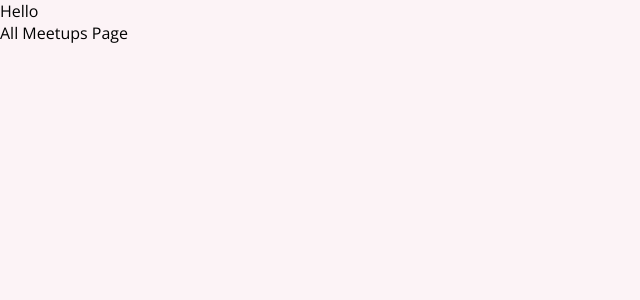
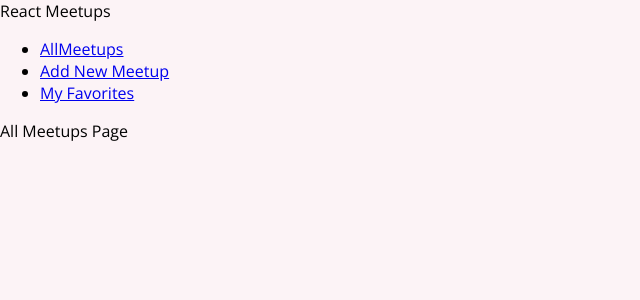
Before and after one commit to ZeyadTarekk/React-Meetups, a React (Create React App) app: page / in a window 1280 px wide. Shown: the top 300 px of the page, without its empty margins (0-640 px from the left). Built offline with nearby package versions, Linux system fonts and the light colour scheme.

Commit message:
Adding navigation links

```diff
--- a/src/App.js
+++ b/src/App.js
@@ -2,11 +2,12 @@
 import AllMeetupsPage from "./pages/AllMeetups";
 import NewMeetupPage from "./pages/NewMeetups";
 import FavoritesPage from "./pages/Favorites";
+import MainNavigation from "./components/layout/MainNavigation";
 function App() {
   // localhost:3000/
   return (
     <div>
-      Hello
+      <MainNavigation />
       <Routes>
         <Route path="/" element={<AllMeetupsPage />} />
         <Route path="/new-meetup" element={<NewMeetupPage />} />
--- /dev/null
+++ b/src/components/layout/MainNavigation.js
@@ -0,0 +1,24 @@
+import { Link } from "react-router-dom";
+
+function MainNavigation() {
+  return (
+    <header>
+      <div>React Meetups</div>
+      <nav>
+        <ul>
+          <li>
+            <Link to="/">AllMeetups</Link>
+          </li>
+          <li>
+            <Link to="/new-meetup">Add New Meetup</Link>
+          </li>
+          <li>
+            <Link to="/favorites">My Favorites</Link>
+          </li>
+        </ul>
+      </nav>
+    </header>
+  );
+}
+
+export default MainNavigation;
```
